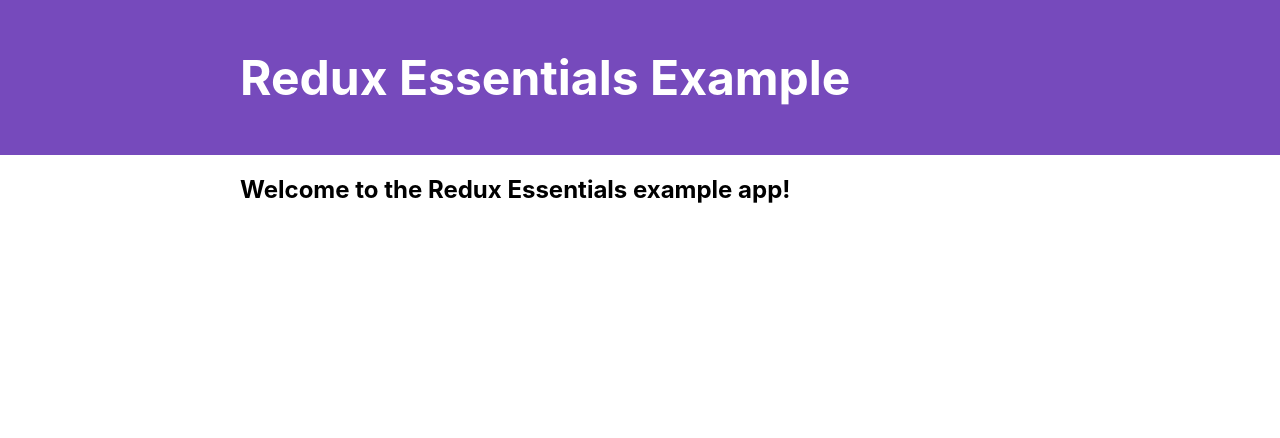
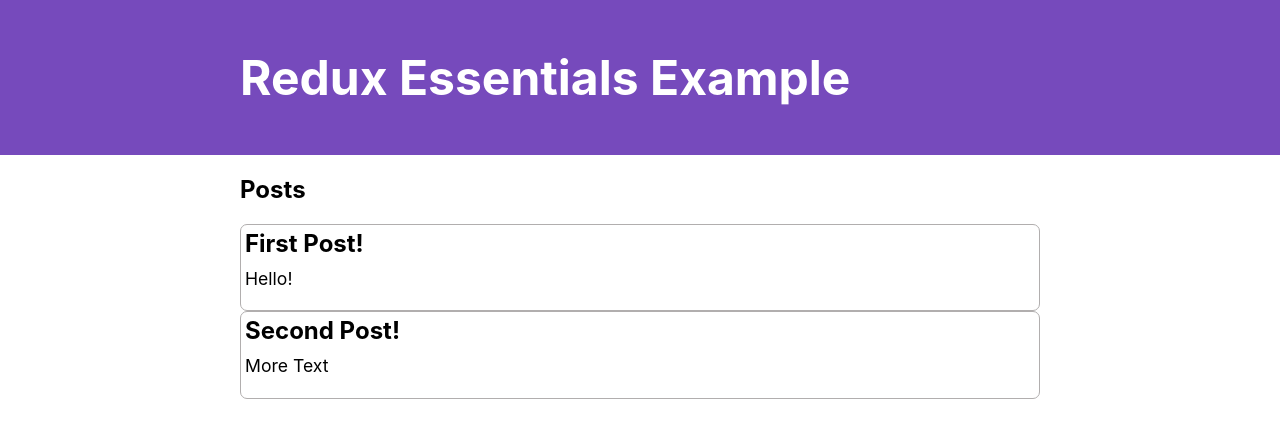
Before and after one commit to fjkun06/react-ts, a React (Create React App) app: page / in a window 1280 px wide. Shown: the top 438 px of the page. Built offline with nearby package versions, Linux system fonts and the light colour scheme.

Commit message:
Added some posts

```diff
--- a/src/App.css
+++ /dev/null
@@ -1,38 +0,0 @@
-.App {
-  text-align: center;
-}
-
-.App-logo {
-  height: 40vmin;
-  pointer-events: none;
-}
-
-@media (prefers-reduced-motion: no-preference) {
-  .App-logo {
-    animation: App-logo-spin infinite 20s linear;
-  }
-}
-
-.App-header {
-  background-color: #282c34;
-  min-height: 100vh;
-  display: flex;
-  flex-direction: column;
-  align-items: center;
-  justify-content: center;
-  font-size: calc(10px + 2vmin);
-  color: white;
-}
-
-.App-link {
-  color: #61dafb;
-}
-
-@keyframes App-logo-spin {
-  from {
-    transform: rotate(0deg);
-  }
-  to {
-    transform: rotate(360deg);
-  }
-}
--- a/src/App.tsx
+++ b/src/App.tsx
@@ -2,29 +2,16 @@
 import { BrowserRouter as Router } from "react-router-dom";
 
 import Navbar from "./app/Navbar";
+import PostsList from "./features/posts/PostsList";
 
 function App() {
   return (
     <>
       {" "}
-      <Router>
+      {/* <Router> */}
         <Navbar />
-        <div className="App">
-          {/* <Switch> */}
-          {/* <Route
-            exact
-            path="/"
-            render={() => ( */}
-          <section>
-            <h2>Welcome to the Redux Essentials example app!</h2>
-          </section>
-          {/* )}
-          />
-          <Redirect to="/" /> */}
-          {/* </Switch> */}
-        </div>
-        {" "}
-      </Router>
+       <PostsList/>
+      {/* </Router> */}
     </>
   );
 }
--- a/src/app/store.ts
+++ b/src/app/store.ts
@@ -1,10 +1,11 @@
 import { configureStore } from "@reduxjs/toolkit";
 import counterReducer from "../features/counter/counterSlice2";
 import counterReducer2 from "../features/counter2/counterSlice"
+import postsReducer from "../features/posts/postsSlice"
 
 export const store = configureStore({
   reducer: {
-    posts: () => null,
+    posts: postsReducer,
     comments: () => null,
     userts: () => null,
     counter: counterReducer,
--- /dev/null
+++ b/src/features/posts/PostsList.tsx
@@ -0,0 +1,21 @@
+import React from "react";
+import { useAppSelector } from "../../hooks";
+
+const PostsList = () => {
+  const posts = useAppSelector((state) => state.posts);
+
+  const renderedPosts = posts.map((post) => (
+    <article className="post-excerpt" key={post.id}>
+      <h3>{post.title}</h3>
+      <p className="post-content">{post.content.substring(0, 100)}</p>
+    </article>
+  ));
+  return (
+    <section className="post-list">
+      <h2>Posts</h2>
+      {renderedPosts}
+    </section>
+  );
+};
+
+export default PostsList;
--- /dev/null
+++ b/src/features/posts/postsSlice.ts
@@ -0,0 +1,20 @@
+import { createSlice } from "@reduxjs/toolkit"
+
+type Init = {
+  id: string,
+  title: string,
+  content: string,
+}[]
+
+const initialState: Init = [
+  {id: '1', title: "First Post!", content: 'Hello!'},
+{id: '2',title: "Second Post!", content: "More Text"}]
+
+const postsSlice = createSlice({
+name: 'posts',
+initialState,
+reducers: {}
+})
+
+
+export default postsSlice.reducer
```
